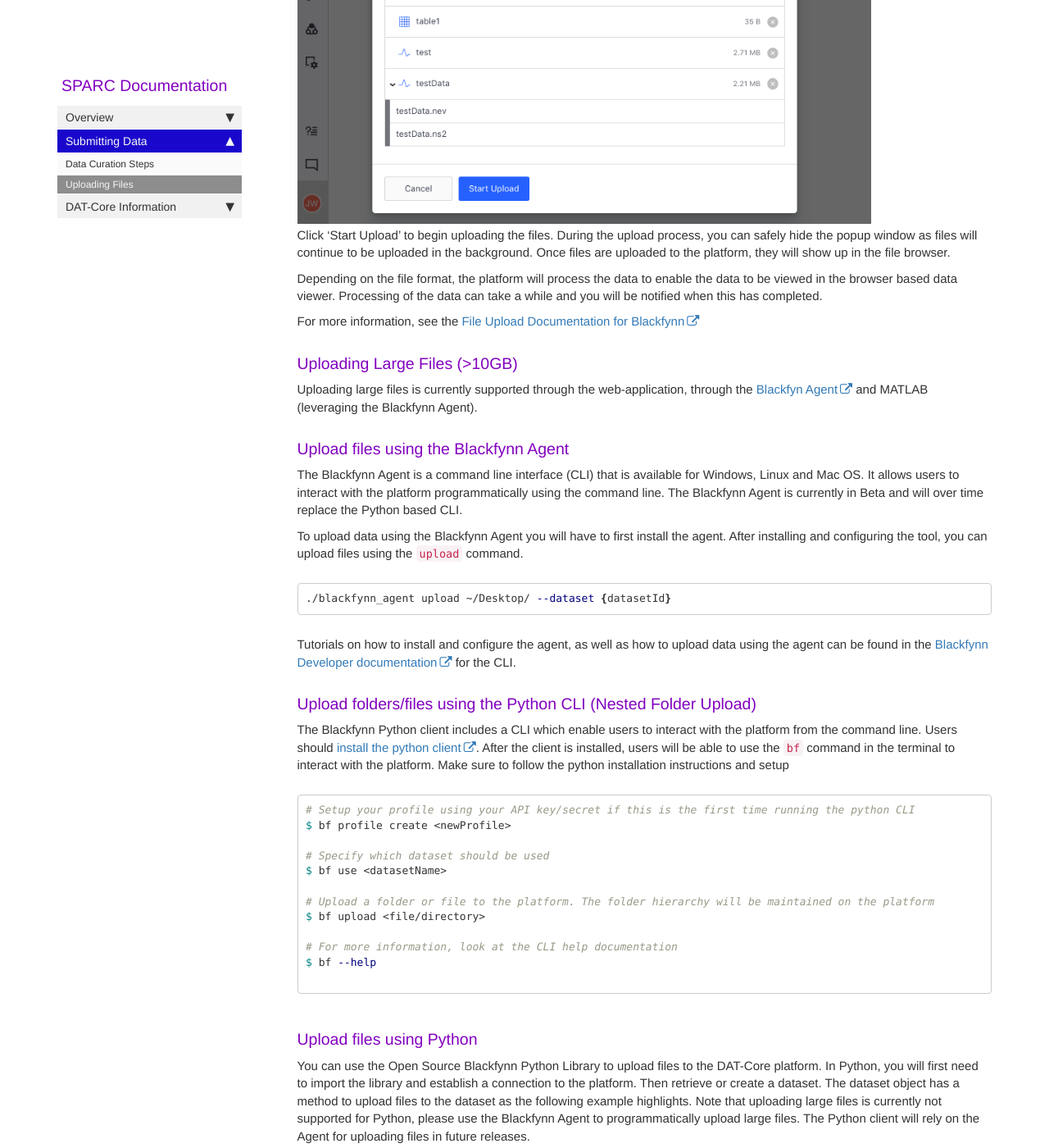
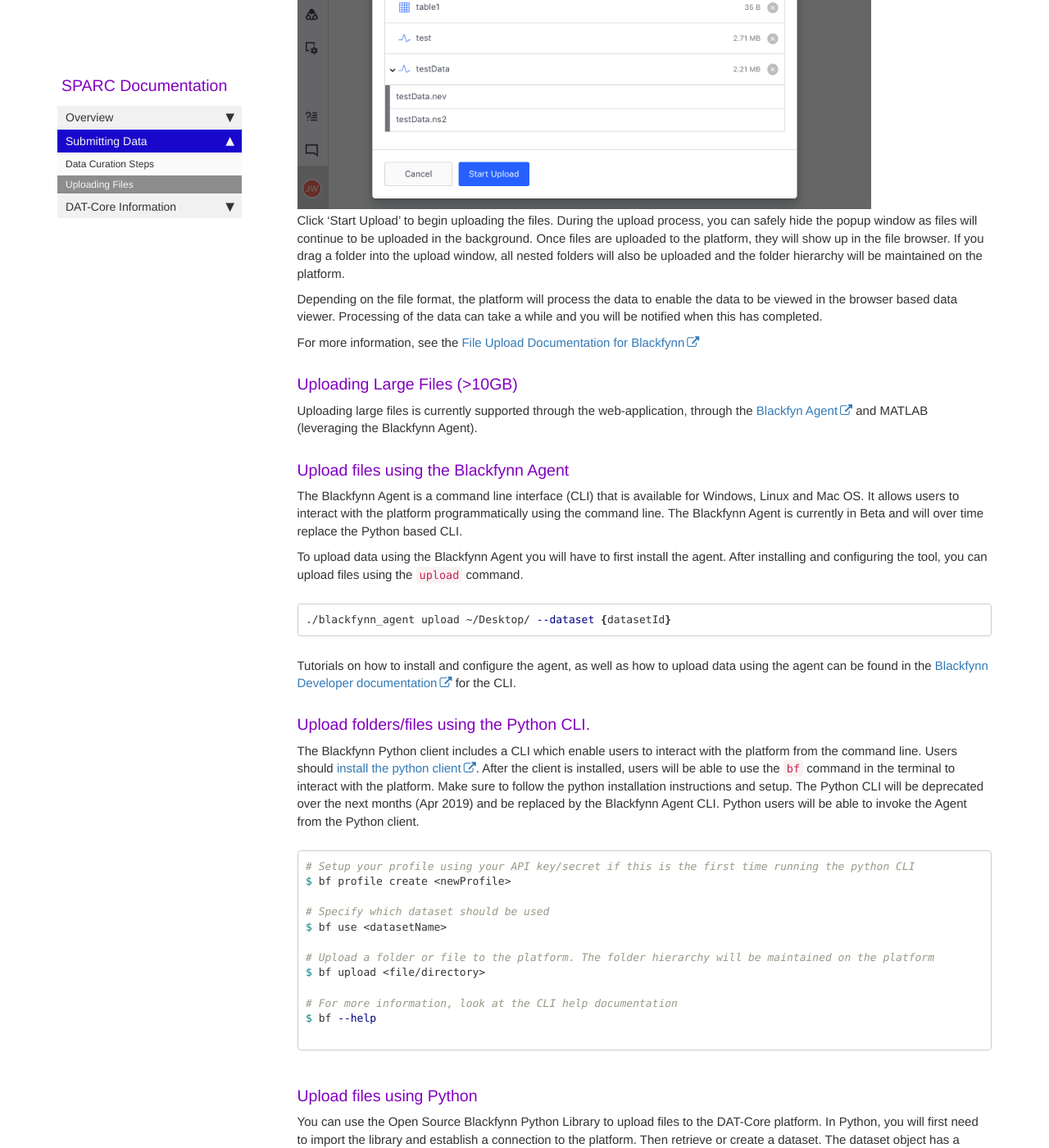
Before and after one commit to tgbugs/docs.sparc.science, a Jekyll site: the page built from pages/dat_core/file_upload_dat_core.md, in a window 1280 px wide and 1400 px high, scrolled down 1709 px. Shown: the whole window at 82% size. Built offline with Jekyll 4.4.1, drawn with Linux system fonts in a browser that asks for light colours; nearby versions of some CDN libraries; comment, search, counter and statistics services are not loaded; some of the changed text lies outside the part shown.

Commit message:
nested upload supported

````diff
--- a/pages/dat_core/file_upload_dat_core.md
+++ b/pages/dat_core/file_upload_dat_core.md
@@ -28,7 +28,7 @@ To upload files, you can drag files from your local machine directly into the fi
 
 {% include image.html file="dat_core_upload_modal.png" alt="file upload" %}
 
-Click 'Start Upload' to begin uploading the files. During the upload process, you can safely hide the popup window as files will continue to be uploaded in the background. Once files are uploaded to the platform, they will show up in the file browser.
+Click 'Start Upload' to begin uploading the files. During the upload process, you can safely hide the popup window as files will continue to be uploaded in the background. Once files are uploaded to the platform, they will show up in the file browser. If you drag a folder into the upload window, all nested folders will also be uploaded and the folder hierarchy will be maintained on the platform.
 
 Depending on the file format, the platform will process the data to enable the data to be viewed in the browser based data viewer. Processing of the data can take a while and you will be notified when this has completed.
 
@@ -49,8 +49,8 @@ To upload data using the Blackfynn Agent you will have to first install the agen
 
 Tutorials on how to install and configure the agent, as well as how to upload data using the agent can be found in the [Blackfynn Developer documentation](https://developer.blackfynn.io/agent/) for the CLI.
 
-### Upload folders/files using the Python CLI (Nested Folder Upload)
-The Blackfynn Python client includes a CLI which enable users to interact with the platform from the command line. Users should [install the python client](https://developer.blackfynn.io/python/). After the client is installed, users will be able to use the ```bf``` command in the terminal to interact with the platform. Make sure to follow the python installation instructions and setup
+### Upload folders/files using the Python CLI.
+The Blackfynn Python client includes a CLI which enable users to interact with the platform from the command line. Users should [install the python client](https://developer.blackfynn.io/python/). After the client is installed, users will be able to use the ```bf``` command in the terminal to interact with the platform. Make sure to follow the python installation instructions and setup. The Python CLI will be deprecated over the next months (Apr 2019) and be replaced by the Blackfynn Agent CLI. Python users will be able to invoke the Agent from the Python client.
 
 ```bash
 # Setup your profile using your API key/secret if this is the first time running the python CLI
````
Also changed, not shown: pages/data_submission/submit_data.md (+1 -3 lines).
